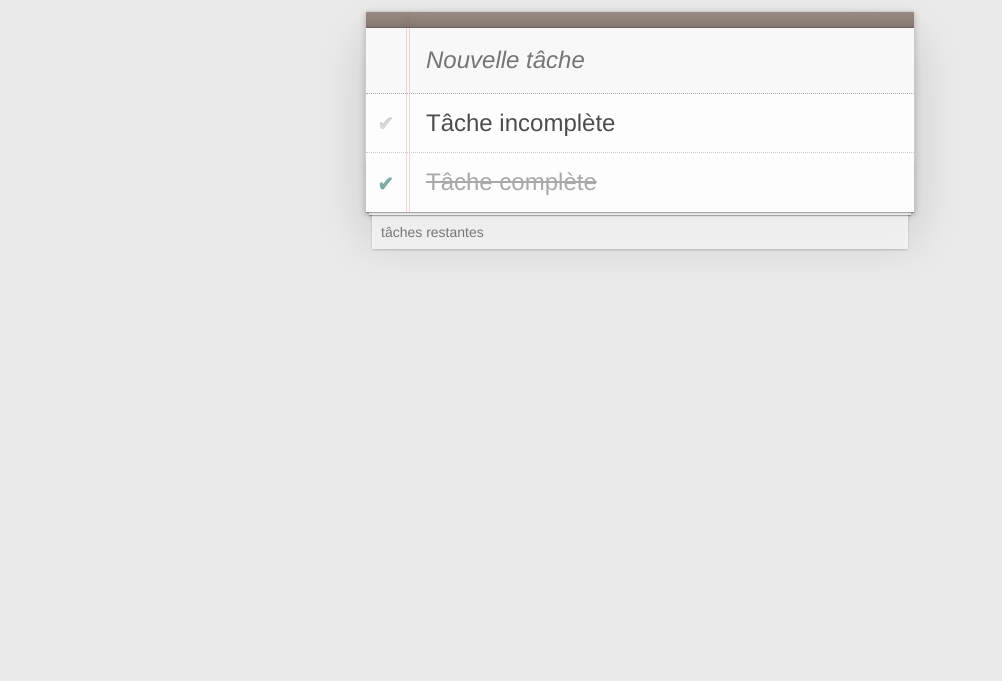
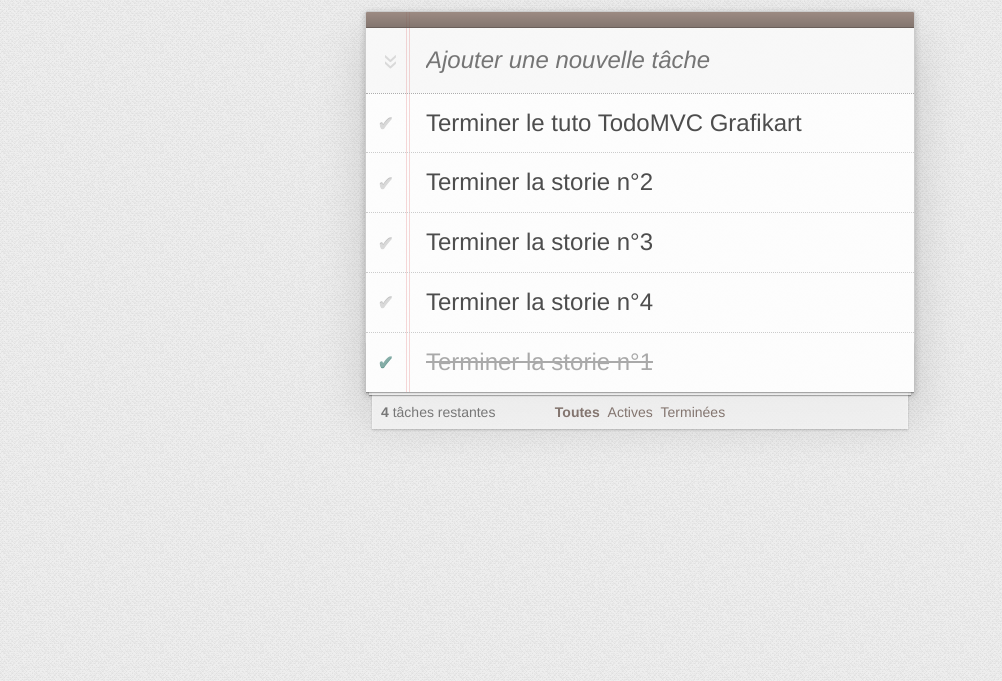
Before and after one commit to gaelcadoret/angularjs, a plain HTML site: page index.html in a window 1280 px wide. Shown: the part 119-800 px from the top of the page, without its empty margins (0-1002 px from the left). Drawn offline with Linux system fonts and the light colour scheme.

Commit message:
ajoute le background + fichier json

```diff
--- /dev/null
+++ b/data/json/todos.json
@@ -0,0 +1,22 @@
+[
+    {
+        "name": "Terminer le tuto TodoMVC Grafikart",
+        "completed": false
+    },
+    {
+        "name": "Terminer la storie n°1",
+        "completed": true
+    },
+    {
+        "name": "Terminer la storie n°2",
+        "completed": false
+    },
+    {
+        "name": "Terminer la storie n°3",
+        "completed": false
+    },
+    {
+        "name": "Terminer la storie n°4",
+        "completed": false
+    }
+]
--- a/index.html
+++ b/index.html
@@ -9,29 +9,31 @@
         <link rel="stylesheet" href="css/todomvc.css" />
     </head>
 
-    <body ng-app>
+    <body ng-app="todo">
 
         <section id="todoapp" ng-controller="TodoCtrl">
 
             <header id="header">
                 <h1>TodoList</h1>
                 <form action="#" id="todo-form" ng-submit="addTodo()">
-                    <input type="text" id="new-todo" placeholder="Nouvelle tâche" autofocus autocomplete="off" ng-model="newtodo">
+                    <input type="text" id="new-todo" placeholder="{{placeholder}}" autofocus autocomplete="off" ng-model="newtodo">
                 </form>
             </header>
 
             <section id="main">
 
+                <input type="checkbox" id="toggle-all" ng-model="allchecked" ng-click="checkAllTodo(allchecked)" />
+
                 <ul id="todo-list">
 
-                    <li ng-repeat="todo in todos" ng-class="{completed : todo.completed}">
+                    <li ng-repeat="todo in todos | orderBy:'completed'" ng-class="{completed : todo.completed, editing : todo.editing}" ng-dblclick="todo.editing = true">
                         <div class="view">
                             <input type="checkbox" class="toggle" ng-model="todo.completed">
                             <label>{{todo.name}}</label>
                             <button class="destroy" ng-click="removeTodo($index)"></button>
                         </div>
                         <form action="#">
-                            <input class="edit" value="Etendre le linge">
+                            <input class="edit" ng-model="todo.name" ng-blur="editTodo(todo)">
                         </form>
                     </li>
 
@@ -41,6 +43,11 @@
 
             <footer id="footer">
                 <span id="todo-count"><strong>{{remaining}}</strong> tâches restantes</span>
+                <ul id="filters">
+                    <li><a href="#" class="selected">Toutes</a></li>
+                    <li><a href="#">Actives</a></li>
+                    <li><a href="#">Terminées</a></li>
+                </ul>
             </footer>
 
         </section>
--- a/js/app.js
+++ b/js/app.js
@@ -1,23 +1,42 @@
+var app = angular.module('todo', []);
 
+app.directive('ngBlur', function() {
+    return function(scope, elem, attrs) {
+        elem.bind('blur', function() {
+            console.warn(attrs.ngBlur);
+            scope.$apply(attrs.ngBlur);
+        })
+    };
+});
 
-function TodoCtrl($scope) {
+app.controller('TodoCtrl',function ($scope, filterFilter, $http) {
 
-    $scope.todos = [
-        {
-            name : 'Tâche incomplète',
-            completed : false
-        },
-        {
-            name : 'Tâche complète',
-            completed : true
-        }
-    ]
+    $scope.todos = [];
+    $scope.placeholder = "Chargement...";
+
+    $http.get('data/json/todos.json').success(function(data) {
+        console.log('ajax request in success.');
+
+        $scope.todos = data;
+        $scope.placeholder = 'Ajouter une nouvelle tâche';
+    });
+
+    $scope.$watch('todos', function() {
+        console.log('$watch event triggered.');
+
+        $scope.remaining = filterFilter($scope.todos, {completed:false}).length;
+        $scope.allchecked = !$scope.remaining;
+    }, true);
 
     $scope.removeTodo = function(index) {
+        console.log('removeTodo called.');
+
         $scope.todos.splice(index,1);
     }
 
     $scope.addTodo = function() {
+        console.log('addTodo called.');
+
         $scope.todos.push({
             name : $scope.newtodo,
             completed : false
@@ -25,4 +44,16 @@ function TodoCtrl($scope) {
 
         $scope.newtodo = '';
     }
-}
+
+    $scope.editTodo = function(todo) {
+        console.log('editTodo called.');
+        todo.editing = false;
+    }
+
+    $scope.checkAllTodo = function(allchecked){
+        console.log('checkAllTodo called.');
+        $scope.todos.forEach(function(todo){
+            todo.completed = allchecked;
+        });
+    }
+});
```
Also changed, not shown: css/bg.png (added).
